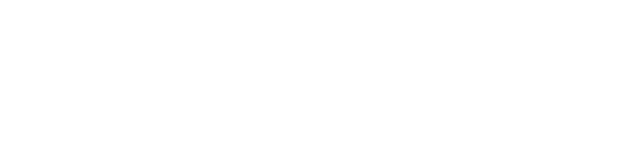
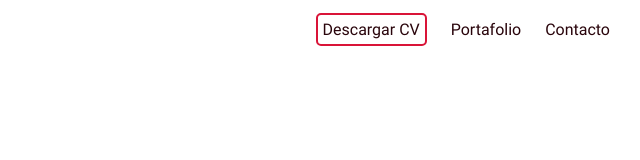
Before and after one commit to JesusArrazola/curriculum, a plain HTML site: page index.html in a window 1280 px wide. Shown: the whole page, without its empty margins (640-1280 px from the left). Drawn offline with Linux system fonts and the light colour scheme.

Commit message:
Header done!

```diff
--- a/assets/styles/styles.css
+++ b/assets/styles/styles.css
@@ -5,8 +5,46 @@
 }
 /* Estilos por defecto */
 :root{
-    font-size: 14px;
+    font-size: 16px;
+    --primary: #D91438;
+    --dark: #590817;
+    --light:#DF5770;
+    --white:#ffeeff;
+    --black:#29040b;
 }
 *,*::after,*::before{
     font-family: 'Roboto-Regular';
+    color: var(--black);
 }
+body{
+    padding: 0;
+    margin: 0;
+}
+/* General styles */
+.action-button{
+    border: 2px solid var(--primary);
+    padding: 5px;
+    border-radius: 5px;
+}
+.action-button:hover{
+    background-color: var(--primary);
+    color: var(--white);
+}
+/* Header */
+header{
+    display: flex;
+    align-items: baseline;
+    justify-content: flex-end;
+    padding: 20px;
+}
+.menu-header a{
+    margin: 0 10px;
+    text-decoration: none;
+}
+/* Media Queries */
+
+@media (max-width:810px) {
+    header{
+        justify-content: center;
+    }
+}
--- a/index.html
+++ b/index.html
@@ -8,6 +8,12 @@
     <link rel="stylesheet" href="assets/styles/styles.css">
 </head>
 <body>
-
+    <header>
+        <nav class="menu-header">
+            <a class="action-button" href="#">Descargar CV</a>
+            <a href="#">Portafolio</a>
+            <a href="#">Contacto</a>
+        </nav>
+    </header>
 </body>
 </html>
```
